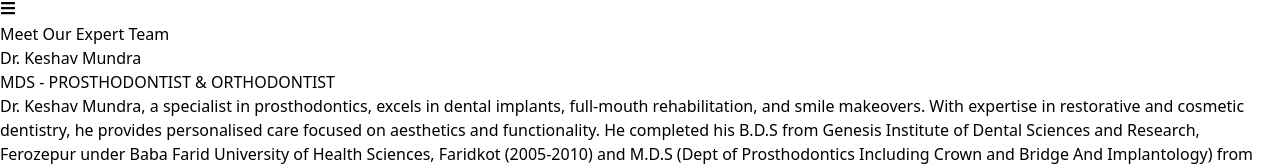
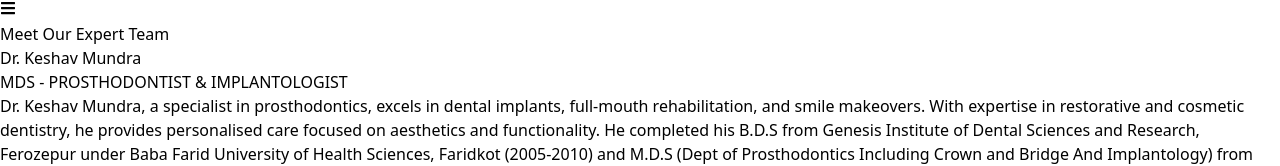
Before and after one commit to HeshMedia/mundra-dental-clinic, a React (Vite) app in the folder mundra-dental/: page /team in a window 1280 px wide. Shown: the part 424-590 px from the top of the page. Built offline with nearby package versions, Linux system fonts and the light colour scheme.

Commit message:
small text change

```diff
--- a/mundra-dental/src/components/homeDoctor.jsx
+++ b/mundra-dental/src/components/homeDoctor.jsx
@@ -43,7 +43,7 @@ const HomeDoctor = () => {
             Dr. Keshav Mundra
           </h3>
           <p className="text-lg font-semibold text-black mb-4">
-            MDS – PROSTHODONTIST & ORTHODONTIST
+            MDS – PROSTHODONTIST & IMPLANTOLOGIST
           </p>
           <p className="text-gray-700 md:hidden">
           Dr. Keshav Mundra, is a highly experienced dental specialist with over 15 years of clinical expertise.
--- a/mundra-dental/src/pages/reviewsPage.tsx
+++ b/mundra-dental/src/pages/reviewsPage.tsx
@@ -275,10 +275,6 @@ const ReviewsPage = () => {
                     Your browser does not support the video tag.
                   </video>
                 </div>
-                <div className="p-4">
-                  <h3 className="font-semibold text-gray-800">{testimonial.name}</h3>
-                  <p className="text-sm text-gray-600">{testimonial.description}</p>
-                </div>
               </motion.div>
             ))}
           </div>
--- a/mundra-dental/src/pages/team.jsx
+++ b/mundra-dental/src/pages/team.jsx
@@ -8,28 +8,28 @@ const teamMembers = [
   {
     id: 1,
     name: "Dr. Keshav Mundra",
-    title: "MDS - PROSTHODONTIST & ORTHODONTIST",
+    title: "MDS - PROSTHODONTIST & IMPLANTOLOGIST",
     image: "doctor.webp",
     description: "Dr. Keshav Mundra, a specialist in prosthodontics, excels in dental implants, full-mouth rehabilitation, and smile makeovers. With expertise in restorative and cosmetic dentistry, he provides personalised care focused on aesthetics and functionality. He completed his B.D.S from Genesis Institute of Dental Sciences and Research, Ferozepur under Baba Farid University of Health Sciences, Faridkot (2005-2010) and M.D.S (Dept of Prosthodontics Including Crown and Bridge And Implantology) from College of Dental Sciences, Davangere Under Rajiv Gandhi University of Health Sciences, Bangalore, Karnataka (2011-2014). He has published 'A comparative study to Evaluate the Effect of Polyethylene and Polypropylene Fibers Reinforcement on the Flexural Strength of Dentures Base Resin – An In Vitro Study' in the Global Journal For Research Analysis. His registration number is 7631-A and he has 8 years of professional experience in the field."
   },
   {
     id: 2,
     name: "Dr. Keshav Mundra",
-    title: "MDS - PROSTHODONTIST & ORTHODONTIST",
+    title: "MDS - PROSTHODONTIST & IMPLANTOLOGIST",
     image: "doctor.webp",
     description: "Dr. Keshav Mundra, a specialist in prosthodontics, excels in dental implants, full-mouth rehabilitation, and smile makeovers. With expertise in restorative and cosmetic dentistry, he provides personalised care focused on aesthetics and functionality. He completed his B.D.S from Genesis Institute of Dental Sciences and Research, Ferozepur under Baba Farid University of Health Sciences, Faridkot (2005-2010) and M.D.S (Dept of Prosthodontics Including Crown and Bridge And Implantology) from College of Dental Sciences, Davangere Under Rajiv Gandhi University of Health Sciences, Bangalore, Karnataka (2011-2014). He has published 'A comparative study to Evaluate the Effect of Polyethylene and Polypropylene Fibers Reinforcement on the Flexural Strength of Dentures Base Resin – An In Vitro Study' in the Global Journal For Research Analysis. His registration number is 7631-A and he has 8 years of professional experience in the field."
   },
   {
     id: 3,
     name: "Dr. Keshav Mundra",
-    title: "MDS - PROSTHODONTIST & ORTHODONTIST",
+    title: "MDS - PROSTHODONTIST & IMPLANTOLOGIST",
     image: "doctor.webp",
     description: "Dr. Keshav Mundra, a specialist in prosthodontics, excels in dental implants, full-mouth rehabilitation, and smile makeovers. With expertise in restorative and cosmetic dentistry, he provides personalised care focused on aesthetics and functionality. He completed his B.D.S from Genesis Institute of Dental Sciences and Research, Ferozepur under Baba Farid University of Health Sciences, Faridkot (2005-2010) and M.D.S (Dept of Prosthodontics Including Crown and Bridge And Implantology) from College of Dental Sciences, Davangere Under Rajiv Gandhi University of Health Sciences, Bangalore, Karnataka (2011-2014). He has published 'A comparative study to Evaluate the Effect of Polyethylene and Polypropylene Fibers Reinforcement on the Flexural Strength of Dentures Base Resin – An In Vitro Study' in the Global Journal For Research Analysis. His registration number is 7631-A and he has 8 years of professional experience in the field."
   },
   {
     id: 4,
     name: "Dr. Keshav Mundra",
-    title: "MDS - PROSTHODONTIST & ORTHODONTIST",
+    title: "MDS - PROSTHODONTIST & IMPLANTOLOGIST",
     image: "doctor.webp",
     description: "Dr. Keshav Mundra, a specialist in prosthodontics, excels in dental implants, full-mouth rehabilitation, and smile makeovers. With expertise in restorative and cosmetic dentistry, he provides personalised care focused on aesthetics and functionality. He completed his B.D.S from Genesis Institute of Dental Sciences and Research, Ferozepur under Baba Farid University of Health Sciences, Faridkot (2005-2010) and M.D.S (Dept of Prosthodontics Including Crown and Bridge And Implantology) from College of Dental Sciences, Davangere Under Rajiv Gandhi University of Health Sciences, Bangalore, Karnataka (2011-2014). He has published 'A comparative study to Evaluate the Effect of Polyethylene and Polypropylene Fibers Reinforcement on the Flexural Strength of Dentures Base Resin – An In Vitro Study' in the Global Journal For Research Analysis. His registration number is 7631-A and he has 8 years of professional experience in the field."
   }
```
